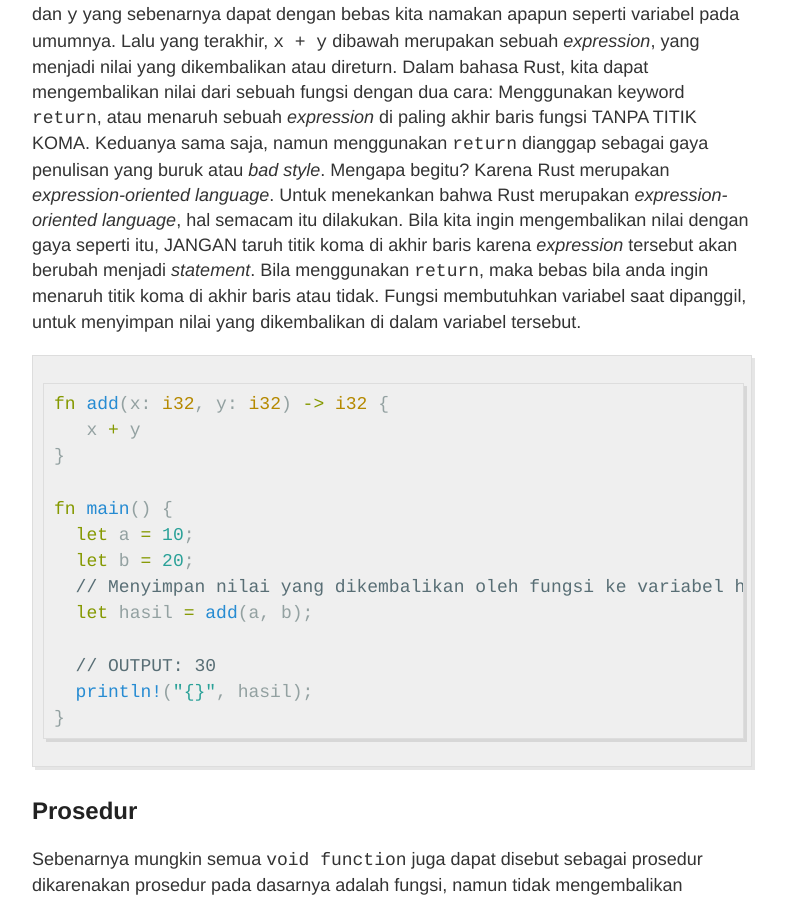
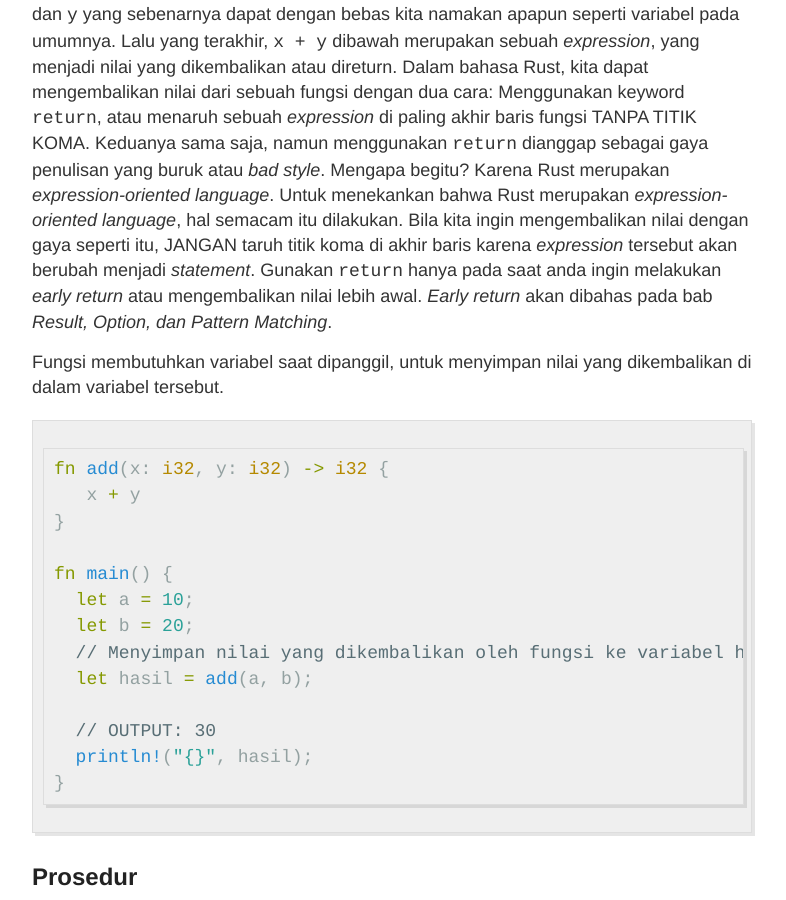
Before and after one commit to mochidaz/mochidaz.github.io, a Jekyll site: the page built from _posts/2021-1-22-Bahasa-Pemrograman-Rust-3-Fungsi-Prosedur-Return-Type.md, in a window 1280 px wide and 900 px high, scrolled down 2895 px. Shown: the whole window, without its empty margins (248-1034 px from the left). Built offline with Jekyll 4.4.1, drawn with Linux system fonts in a browser that asks for light colours.

Commit message:
edit return

````diff
--- a/_posts/2021-1-22-Bahasa-Pemrograman-Rust-3-Fungsi-Prosedur-Return-Type.md
+++ b/_posts/2021-1-22-Bahasa-Pemrograman-Rust-3-Fungsi-Prosedur-Return-Type.md
@@ -71,8 +71,9 @@ adalah 32-bit integer dan nilai tersebut diwakili dengan variabel `x` dan `y` ya
 `x + y` dibawah merupakan sebuah *expression*, yang menjadi nilai yang dikembalikan atau direturn. Dalam bahasa Rust, kita dapat mengembalikan nilai dari sebuah fungsi dengan dua cara:
 Menggunakan keyword `return`, atau menaruh sebuah *expression* di paling akhir baris fungsi TANPA TITIK KOMA. Keduanya sama saja, namun menggunakan `return` dianggap sebagai gaya penulisan yang buruk
 atau *bad style*. Mengapa begitu? Karena Rust merupakan *expression-oriented language*. Untuk menekankan bahwa Rust merupakan *expression-oriented language*, hal semacam itu dilakukan.
-Bila kita ingin mengembalikan nilai dengan gaya seperti itu, JANGAN taruh titik koma di akhir baris karena *expression* tersebut akan berubah menjadi *statement*. Bila menggunakan `return`, maka bebas
-bila anda ingin menaruh titik koma di akhir baris atau tidak. Fungsi membutuhkan variabel saat dipanggil, untuk menyimpan nilai yang dikembalikan di dalam variabel tersebut.
+Bila kita ingin mengembalikan nilai dengan gaya seperti itu, JANGAN taruh titik koma di akhir baris karena *expression* tersebut akan berubah menjadi *statement*. Gunakan `return` hanya pada saat anda ingin melakukan _early return_ atau mengembalikan nilai lebih awal. _Early return_ akan dibahas pada bab _Result, Option, dan Pattern Matching_.
+
+Fungsi membutuhkan variabel saat dipanggil, untuk menyimpan nilai yang dikembalikan di dalam variabel tersebut.
 
 ```rust
 fn add(x: i32, y: i32) -> i32 {
````
